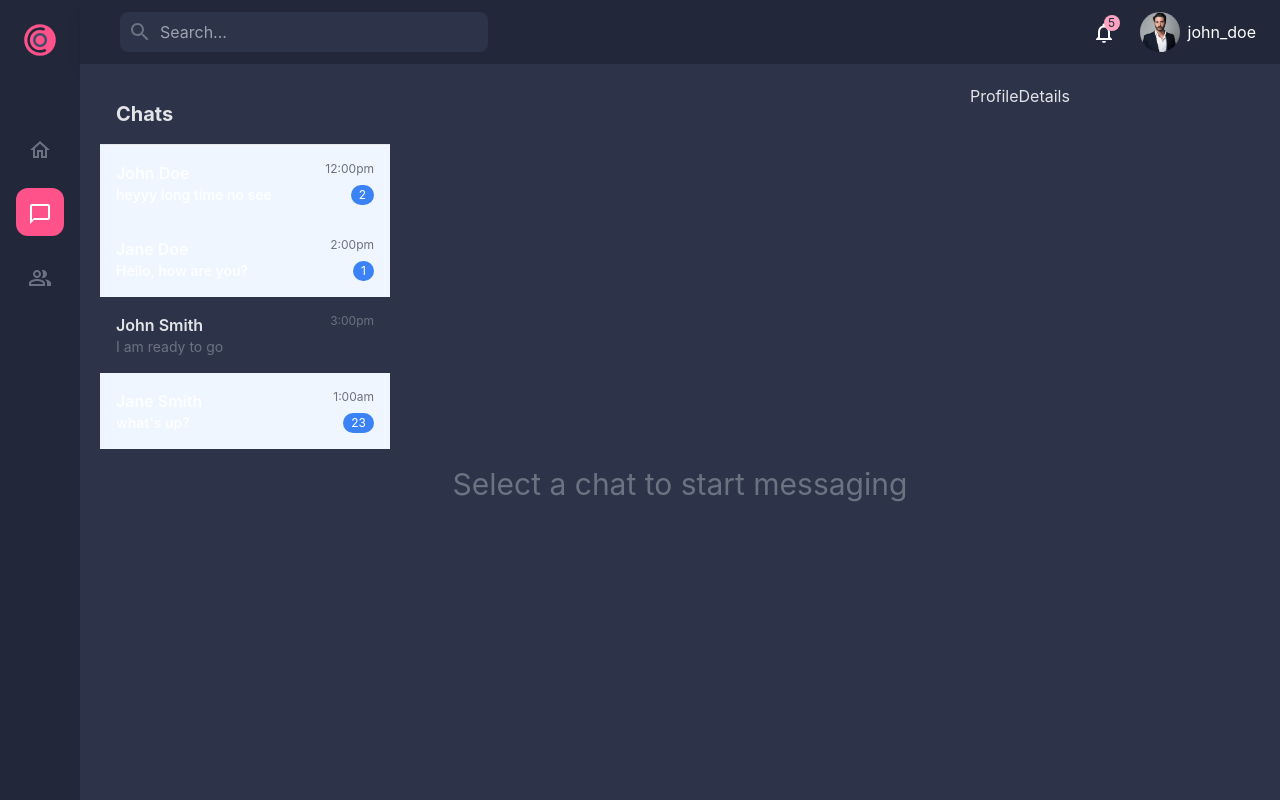
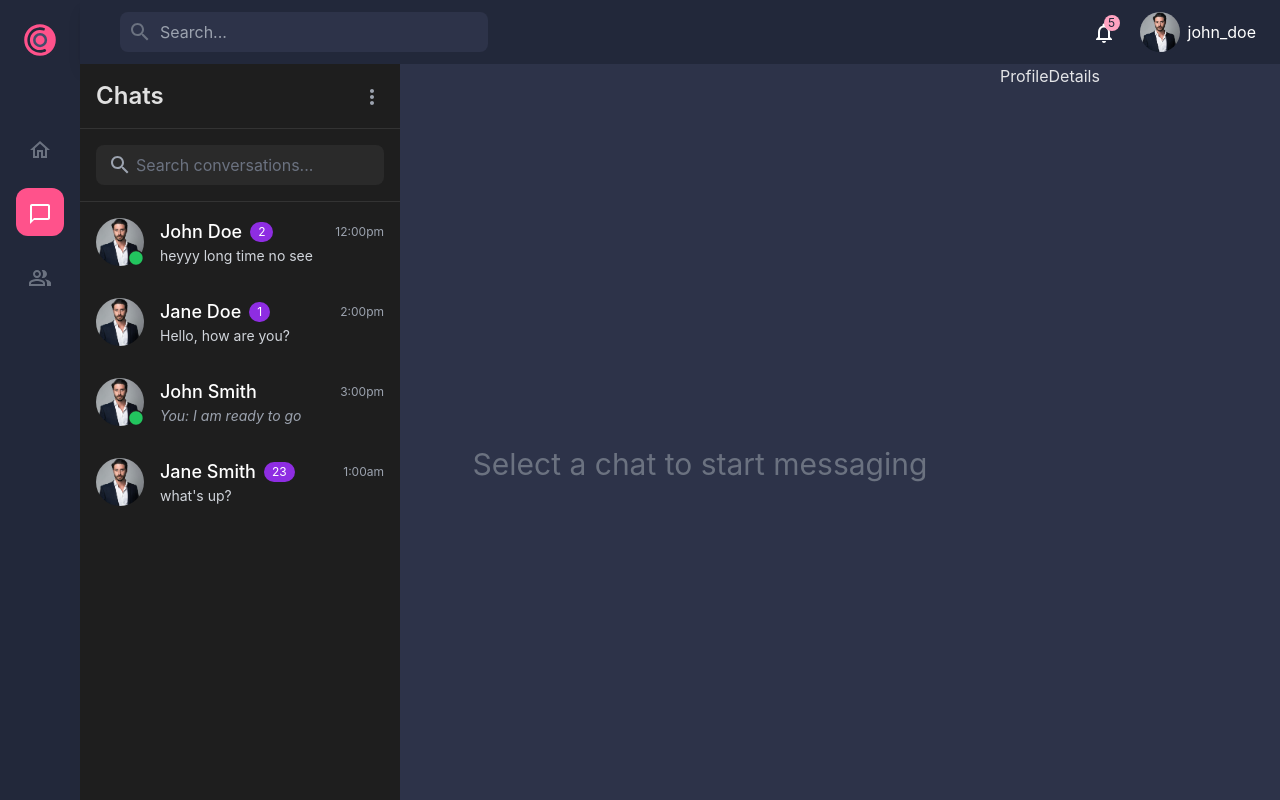
Before and after one commit to belkarto/convo, a React (Vite) app in the folder frontend/: page /chat in a window 1280 px wide. Built offline with nearby package versions, Linux system fonts and the light colour scheme.

Commit message:
have a nice UI for the conv listing

```diff
--- a/frontend/src/App.jsx
+++ b/frontend/src/App.jsx
@@ -12,7 +12,7 @@ function App() {
 				<Navbar />
 				<div className="flex-1 flex flex-col">
 					<TopBar />
-					<main className="flex-1 p-5 overflow-y-auto bg-light-black">
+					<main className="flex-1  overflow-y-auto bg-light-black">
 						<Routes>
 							<Route path="/" element={<pages.Home />} />
 							<Route path="/chat" element={<pages.Chat />} />
--- a/frontend/src/pages/Chat/Chat.jsx
+++ b/frontend/src/pages/Chat/Chat.jsx
@@ -1,5 +1,5 @@
-import React, { useEffect, useState } from "react";
-import ConverstionsList from "./ConverstionsList";
+import { useEffect, useState } from "react";
+import ConversationsList from "./ConverstionsList";
 import ProfileDetails from "./ProfileDetails";
 import Conversation from "./Conversation";
 
@@ -12,6 +12,7 @@ function Chat() {
 			{
 				id: 1,
 				name: "John Doe",
+				avatar: "/avatar.jpg",
 				status: "online",
 				lastMessage: "heyyy long time no see",
 				isItOwnMessage: false,
@@ -21,6 +22,7 @@ function Chat() {
 			{
 				id: 2,
 				name: "Jane Doe",
+				avatar: "/avatar.jpg",
 				status: "offline",
 				lastMessage: "Hello, how are you?",
 				isItOwnMessage: false,
@@ -30,6 +32,7 @@ function Chat() {
 			{
 				id: 3,
 				name: "John Smith",
+				avatar: "/avatar.jpg",
 				status: "online",
 				lastMessage: "I am ready to go",
 				isItOwnMessage: true,
@@ -39,6 +42,7 @@ function Chat() {
 			{
 				id: 4,
 				name: "Jane Smith",
+				avatar: "/avatar.jpg",
 				status: "offline",
 				lastMessage: "what's up?",
 				isItOwnMessage: false,
@@ -52,7 +56,7 @@ function Chat() {
 
 	return (
 		<div className="flex h-screen">
-			<ConverstionsList
+			<ConversationsList
 				conversations={conversations}
 				setSelectedConversation={setSelectedConversation}
 			/>
--- a/frontend/src/pages/Chat/ConverstionsList.jsx
+++ b/frontend/src/pages/Chat/ConverstionsList.jsx
@@ -1,47 +1,203 @@
-import propTypes from "prop-types";
+// import propTypes from "prop-types";
+// import SearchOutlinedIcon from "@mui/icons-material/SearchOutlined";
+// import { useState } from "react";
+// import { Avatar } from "@mui/material";
+//
+// function ConversationsList({
+// 	conversations,
+// 	setSelectedConversation,
+// 	selectedConversation
+// }) {
+// 	const [searchQuery, setSearchQuery] = useState("");
+//
+// 	const handleSearch = (e) => {
+// 		e.preventDefault();
+// 		console.log("Searching for:", searchQuery);
+// 	};
+//
+// 	const handleConversationClick = (chat) => {
+// 		setSelectedConversation(chat);
+// 	};
+//
+// 	return (
+// 		<div className="w-1/4 h-screen overflow-y-auto">
+// 			{/* NOTE: head of conversations */}
+// 			<div className="p-4 flex justify-between items-center">
+// 				<h2 className="text-xl font-bold">Chats</h2>
+// 			</div>
+//
+// 			<form
+// 				onSubmit={handleSearch}
+// 				className="flex items-center w-11/12 mx-auto mb-4"
+// 			>
+// 				<SearchOutlinedIcon className="text-slate-gray absolute ml-2 pointer-events-none" />
+// 				<input
+// 					type="text"
+// 					placeholder="Search..."
+// 					value={searchQuery}
+// 					onChange={(e) => setSearchQuery(e.target.value)}
+// 					className="pl-10 pr-4 py-2 w-full bg-light-black rounded-lg outline-none focus:ring-2 focus:ring-vibrant-pink"
+// 				/>
+// 			</form>
+// 			{/* NOTE: List of conversations */}
+// 			{conversations.map((chat) => (
+// 				<div
+// 					key={chat.id}
+// 					className={`flex items-center cursor-pointer ${
+// 						selectedConversation &&
+// 						selectedConversation.id === chat.id
+// 							? "bg-vibrant-pink" // Apply bg-vibrant-pink for the selected conversation
+// 							: "bg-deep-black" // Default background
+// 					}`}
+// 					onClick={() => handleConversationClick(chat)}
+// 				>
+// 					<Avatar alt={chat.username} src={chat.avatar} />
+// 					<div className="flex-grow">
+// 						<div className="flex justify-between">
+// 							<span className="font-semibold">{chat.name}</span>
+// 							<span className="text-xs text-gray-500">
+// 								{chat.lastMessageTime}
+// 							</span>
+// 						</div>
+// 						<div className="flex justify-between">
+// 							<p
+// 								className={`text-sm truncate ${chat.isItOwnMessage ? "text-gray-500" : "font-semibold"}`}
+// 							>
+// 								{chat.lastMessage}
+// 							</p>
+// 							{chat.unreadMessages > 0 && (
+// 								<span className="bg-blue-500 text-white rounded-full px-2 py-0.5 text-xs">
+// 									{chat.unreadMessages}
+// 								</span>
+// 							)}
+// 						</div>
+// 					</div>
+// 				</div>
+// 			))}
+// 		</div>
+// 	);
+// }
+//
+// ConversationsList.propTypes = {
+// 	conversations: propTypes.array.isRequired,
+// 	setSelectedConversation: propTypes.func.isRequired,
+// 	selectedConversation: propTypes.object
+// };
+//
+// export default Conv
 
-function ConverstionsList({ conversations, setSelectedConversation }) {
+import React, { useState } from "react";
+import {
+	Search as SearchIcon,
+	MoreVert as MoreVertIcon,
+	Circle as StatusIcon
+} from "@mui/icons-material";
+
+function ConversationsList({
+	conversations,
+	setSelectedConversation,
+	selectedConversation
+}) {
+	const [searchQuery, setSearchQuery] = useState("");
+
+	const handleSearch = (e) => {
+		e.preventDefault();
+		console.log("Searching for:", searchQuery);
+	};
+
+	const handleConversationClick = (chat) => {
+		setSelectedConversation(chat);
+	};
+
 	return (
-		<div className="w-1/4  h-screen overflow-y-auto">
-			<div className="p-4 border-b flex justify-between items-center">
-				<h2 className="text-xl font-bold">Chats</h2>
+		<div className="bg-[#1E1E1E] text-white w-80 h-screen overflow-hidden flex flex-col">
+			<div className="p-4 flex justify-between items-center border-b border-[#333]">
+				<h2 className="text-2xl font-semibold text-[#E0E0E0]">Chats</h2>
+				<button className="text-gray-400 hover:text-white transition-colors">
+					<MoreVertIcon />
+				</button>
 			</div>
+
+			<form
+				onSubmit={handleSearch}
+				className="p-4 border-b border-[#333]"
+			>
+				<div className="relative">
+					<SearchIcon className="absolute left-3 top-1/2 -translate-y-1/2 text-gray-400" />
+					<input
+						type="text"
+						placeholder="Search conversations..."
+						value={searchQuery}
+						onChange={(e) => setSearchQuery(e.target.value)}
+						className="w-full pl-10 pr-4 py-2 bg-[#2A2A2A] rounded-lg text-white
+              focus:outline-none focus:ring-2 focus:ring-[#8E2DE2]
+              placeholder-gray-500 transition-all duration-300"
+					/>
+				</div>
+			</form>
+
+			<div className="flex-grow overflow-y-auto">
 				{conversations.map((chat) => (
 					<div
 						key={chat.id}
-					className={`p-4 flex items-center hover:bg-vibrant-pink cursor-pointer
-            ${chat.unreadMessages > 0 ? "bg-blue-50" : ""}`}
-					onClick={() => setSelectedConversation(chat)}
+						onClick={() => handleConversationClick(chat)}
+						className={`
+              flex items-center p-4 cursor-pointer
+              transition-all duration-200
+              ${
+					selectedConversation && selectedConversation.id === chat.id
+						? "bg-[#8E2DE2] bg-opacity-50 border-l-4 border-[#8E2DE2]"
+						: "hover:bg-[#2A2A2A]"
+				}
+            `}
 					>
-					<div className="flex-grow">
-						<div className="flex justify-between">
-							<span className="font-semibold">{chat.name}</span>
-							<span className="text-xs text-gray-500">
+						<div className="relative mr-4">
+							<img
+								src={chat.avatar}
+								alt={chat.name}
+								className="w-12 h-12 rounded-full object-cover"
+							/>
+							{chat.status === "online" && (
+								<StatusIcon
+									className="absolute bottom-0 right-0 text-green-500 text-sm bg-[#1E1E1E] rounded-full"
+									style={{ fontSize: "16px" }}
+								/>
+							)}
+						</div>
+
+						<div className="flex-grow overflow-hidden">
+							<div className="flex justify-between items-center">
+								<div className="flex items-center space-x-2">
+									<h3 className="text-lg font-medium truncate">
+										{chat.name}
+									</h3>
+									{chat.unreadMessages > 0 && (
+										<span className="bg-[#8E2DE2] text-white rounded-full px-2 py-0.5 text-xs">
+											{chat.unreadMessages}
+										</span>
+									)}
+								</div>
+								<span className="text-xs text-gray-400">
 									{chat.lastMessageTime}
 								</span>
 							</div>
-						<div className="flex justify-between">
+							<div className="flex justify-between items-center">
 								<p
-								className={`text-sm truncate ${chat.isItOwnMessage ? "text-gray-500" : "font-semibold"}`}
+									className={`
+                  text-sm truncate
+                  ${chat.isItOwnMessage ? "text-gray-400 italic" : "text-gray-300"}
+                `}
 								>
+									{chat.isItOwnMessage ? "You: " : ""}
 									{chat.lastMessage}
 								</p>
-							{chat.unreadMessages > 0 && (
-								<span className="bg-blue-500 text-white rounded-full px-2 py-0.5 text-xs">
-									{chat.unreadMessages}
-								</span>
-							)}
 							</div>
 						</div>
 					</div>
 				))}
 			</div>
+		</div>
 	);
 }
 
-ConverstionsList.propTypes = {
-	conversations: propTypes.array.isRequired,
-	setSelectedConversation: propTypes.func.isRequired
-};
-
-export default ConverstionsList;
+export default ConversationsList;
```
Lines whose indentation alone changed are shown as unchanged.
